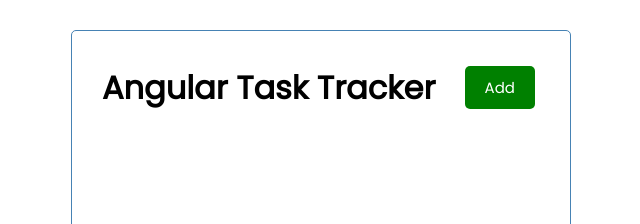
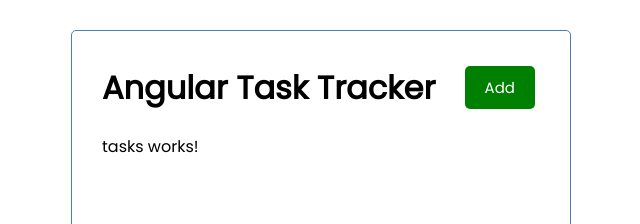
Before and after one commit to bizhan01/Angular-Task-Tracker, an Angular app: page / in a window 1280 px wide. Shown: the top 224 px of the page, without its empty margins (319-959 px from the left). Built offline with nearby package versions, Linux system fonts and the light colour scheme.

Commit message:
Initial Commit

```diff
--- a/src/app/app.component.html
+++ b/src/app/app.component.html
@@ -1,3 +1,4 @@
 <div class="container">
   <app-header></app-header>
+  <app-tasks></app-tasks>
 </div>
--- a/src/app/app.component.ts
+++ b/src/app/app.component.ts
@@ -1,11 +1,12 @@
 import { Component } from '@angular/core';
 import { RouterOutlet } from '@angular/router';
 import { HeaderComponent } from "./components/header/header.component";
+import { TasksComponent } from "./components/tasks/tasks.component";
 
 @Component({
   selector: 'app-root',
   standalone: true,
-  imports: [RouterOutlet, HeaderComponent],
+  imports: [RouterOutlet, HeaderComponent, TasksComponent],
   templateUrl: './app.component.html',
   styleUrl: './app.component.css'
 })
```
